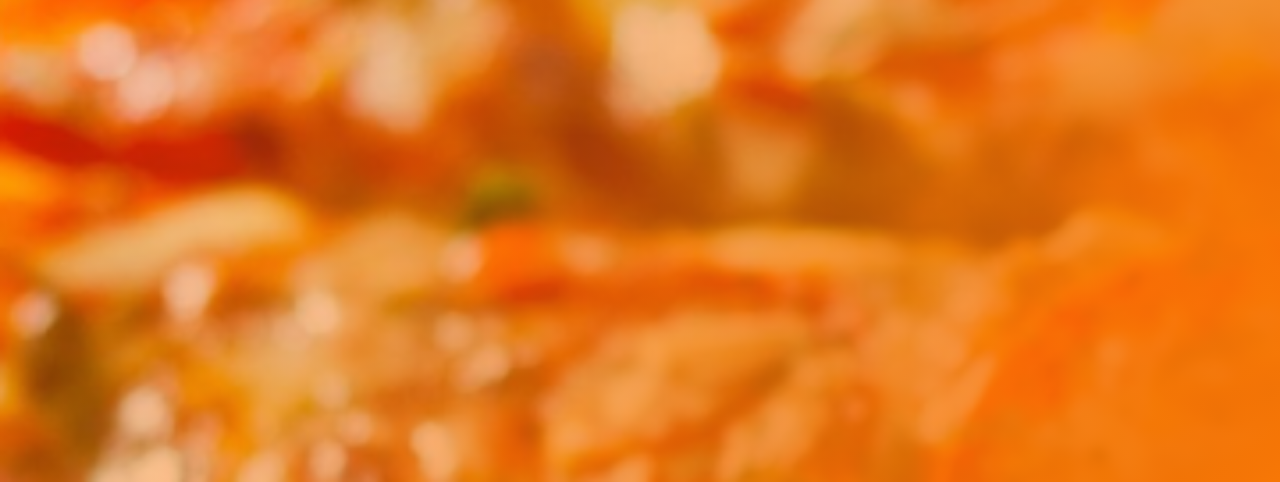
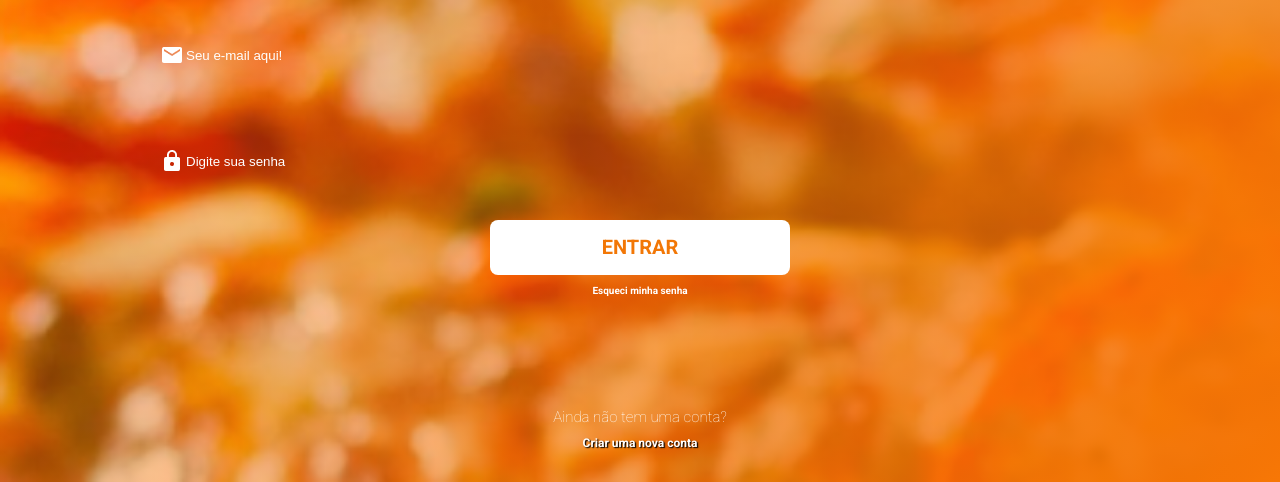
Before and after one commit to GiovanaVCosta/Pizza-Tony, a plain HTML site: page pages/login.html in a window 1280 px wide. Shown: the part 318-800 px from the top of the page. Drawn offline with Linux system fonts and the light colour scheme.

Commit message:
Pizzaria Tony

```diff
--- a/css/style.css
+++ b/css/style.css
@@ -24,7 +24,7 @@ main{
     display: flex;
     flex-direction: column;
     justify-content: flex-end;
-    gap: 100px;
+    gap: 10px;
     align-items: center;
 }
 .conteudo-container{
@@ -36,3 +36,44 @@ main{
 .conteudo-container p{
     width: 300px;
 }
+main h3{
+    color: #fff;
+    font-weight: bold;
+    font-size: 10px;
+
+}
+.cadastro{
+    flex-grow: 1;
+    align-items: center;
+    justify-content: start;
+    display: flex;
+    width: 75vw;
+}
+input{
+    color: #fff;
+    width: 100vw;
+    background: transparent;
+    border-color: transparent;
+    height: 40px;
+}
+::placeholder{
+    color: #fff;
+}
+footer{
+    gap: 10px;
+    flex-grow: 1;
+    display: flex;
+    flex-direction: column;
+    justify-content: flex-end;
+    align-items: center;
+}
+footer h2{
+    font-size: 12px;
+    color: #fff;
+    text-shadow: 0.1em 0.1em 0.1em black;
+}
+footer h3{
+    font-weight: 10;
+    font-size: 15px;
+    color:#fff;
+}
--- a/pages/login.html
+++ b/pages/login.html
@@ -11,9 +11,31 @@
     <link rel="preconnect" href="https://fonts.gstatic.com" crossorigin>
     <link href="https://fonts.googleapis.com/css2?family=Roboto:wght@100;300;400;700;900&display=swap" rel="stylesheet">
 
-    <title>Document</title>
+    <title>Pizzaria Do Tony</title>
 </head>
 <body>
-
+    <header>
+        <img src="../img/logo.webp" alt="Logo Tony Pizzaria">
+    </header>
+    <main>
+        <div class="conteudo-container">
+            <h1>Acesse sua conta </h1>
+            <p>O que você está esperando para saborear as mais deliciosas pizzas e sobremesas da região?</p>
+        </div>
+        <div class="cadastro">
+        <img src="../img/email.webp" alt="Seu e-mail aqui!">
+        <input type="email" placeholder="Seu e-mail aqui!" aria-placeholder="Seu e-mail aqui!">
+        </div>
+        <div class="cadastro">
+            <img src="../img/lock.webp" alt="Digite sua senha">
+            <input type="password" placeholder="Digite sua senha" aria-placeholder="Digite sua senha">
+        </div>
+        <a href="./pages/home.html" class="botao">ENTRAR</a>
+        <h3>Esqueci minha senha </h3>
+    </main>
+    <footer>
+        <h3>Ainda não tem uma conta?</h3>
+        <h2>Criar uma nova conta</h2>
+    </footer>
 </body>
 </html>
```
Also changed, not shown: pages/pages/home.html (added).
